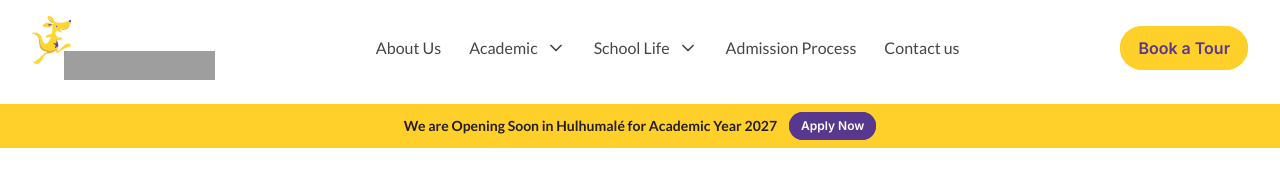
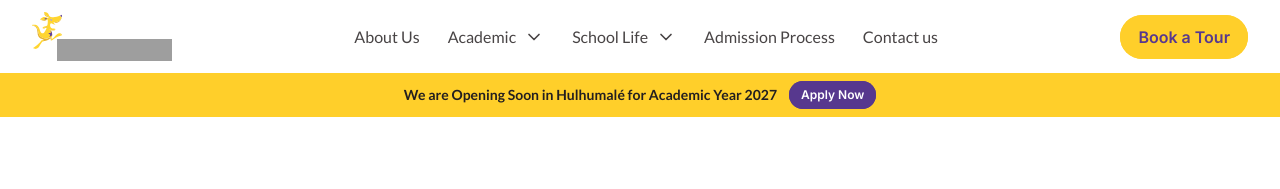
Before and after one commit to aslamfauzan22/Kangaroo-Sch_, a plain HTML site: page index.html in a window 1280 px wide. Shown: the top 189 px of the page. Drawn offline with Linux system fonts and the light colour scheme; grey boxes are pictures that could not be loaded.

Commit message:
Add enrolment page, mobile/motion polish, slimmer navbar
Co-Authored-By: Claude Sonnet 5.5 <noreply@anthropic.com>

```diff
--- a/index.html
+++ b/index.html
@@ -8,7 +8,7 @@
   <link rel="preconnect" href="https://fonts.googleapis.com" />
   <link rel="preconnect" href="https://fonts.gstatic.com" crossorigin />
   <link href="https://fonts.googleapis.com/css2?family=Barlow:wght@600;700&family=Inter:wght@400;500;600&family=Lato:ital,wght@0,400;0,700;0,900;1,400&display=swap" rel="stylesheet" />
-  <link rel="stylesheet" href="styles.css?v=32" />
+  <link rel="stylesheet" href="styles.css?v=33" />
 </head>
 <body>
 
--- a/styles.css
+++ b/styles.css
@@ -111,7 +111,7 @@ button { font: inherit; color: inherit; background: none; border: 0; padding: 0;
    Logo (composed of two vector groups, positioned as in Figma)
    ========================================================= */
 .logo { position: relative; display: block; overflow: hidden; flex-shrink: 0; }
-.logo--nav { width: 183px; height: 64px; }
+.logo--nav { width: 140px; height: 49px; }
 .logo--footer { width: 169px; height: 120px; }
 
 /* Absolutely-positioned layer that holds one vector of a composed graphic */
@@ -129,7 +129,7 @@ button { font: inherit; color: inherit; background: none; border: 0; padding: 0;
   align-items: center;
   justify-content: space-between;
   gap: 24px;
-  padding: 16px 32px 24px;
+  padding: 12px 32px;
   background: var(--neutral-05);
 }
 .navbar__left { display: flex; align-items: flex-end; gap: 24px; flex: 1; min-width: 0; }
```
Also changed, not shown: about.html (+1 -1 lines), admissions.html (+1 -1 lines), contact.html (+1 -1 lines), curriculum.html (+1 -1 lines), enrolment.html (+1 -1 lines), playground.html (+1 -1 lines), programs.html (+1 -1 lines), school-life.html (+1 -1 lines).
